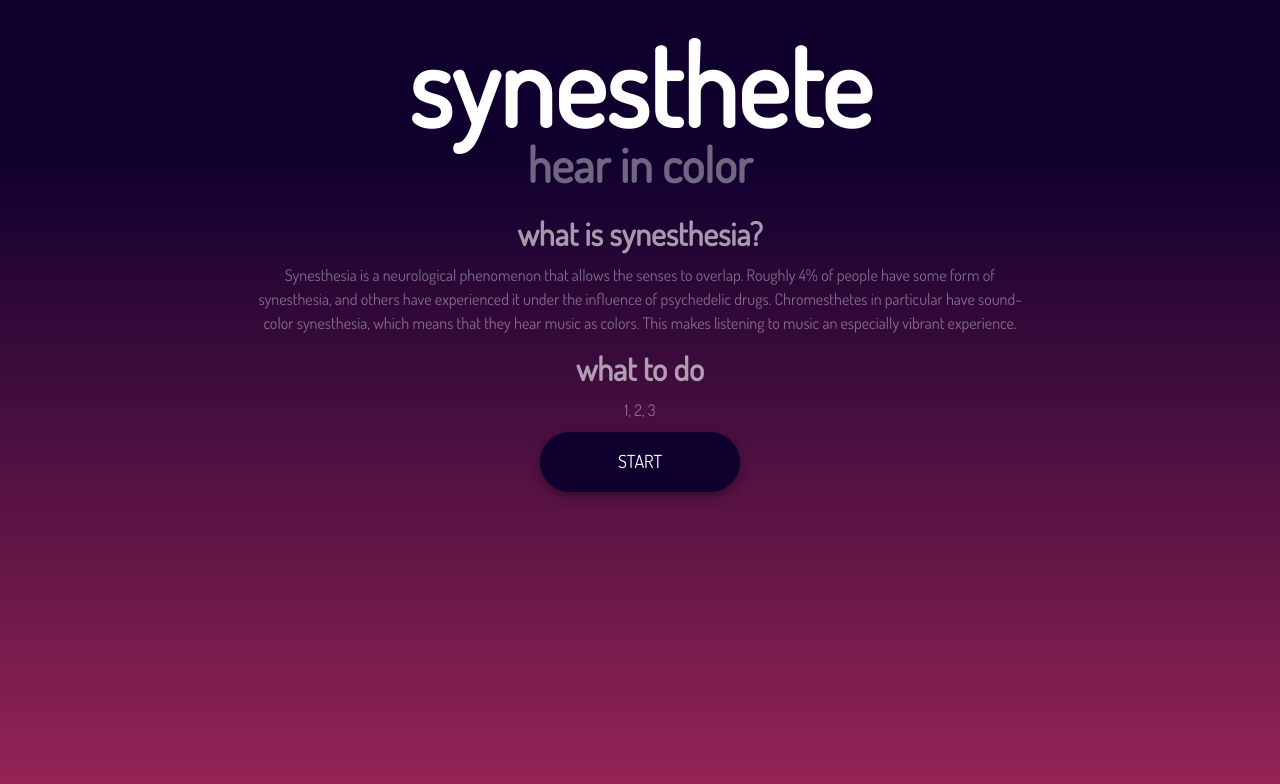
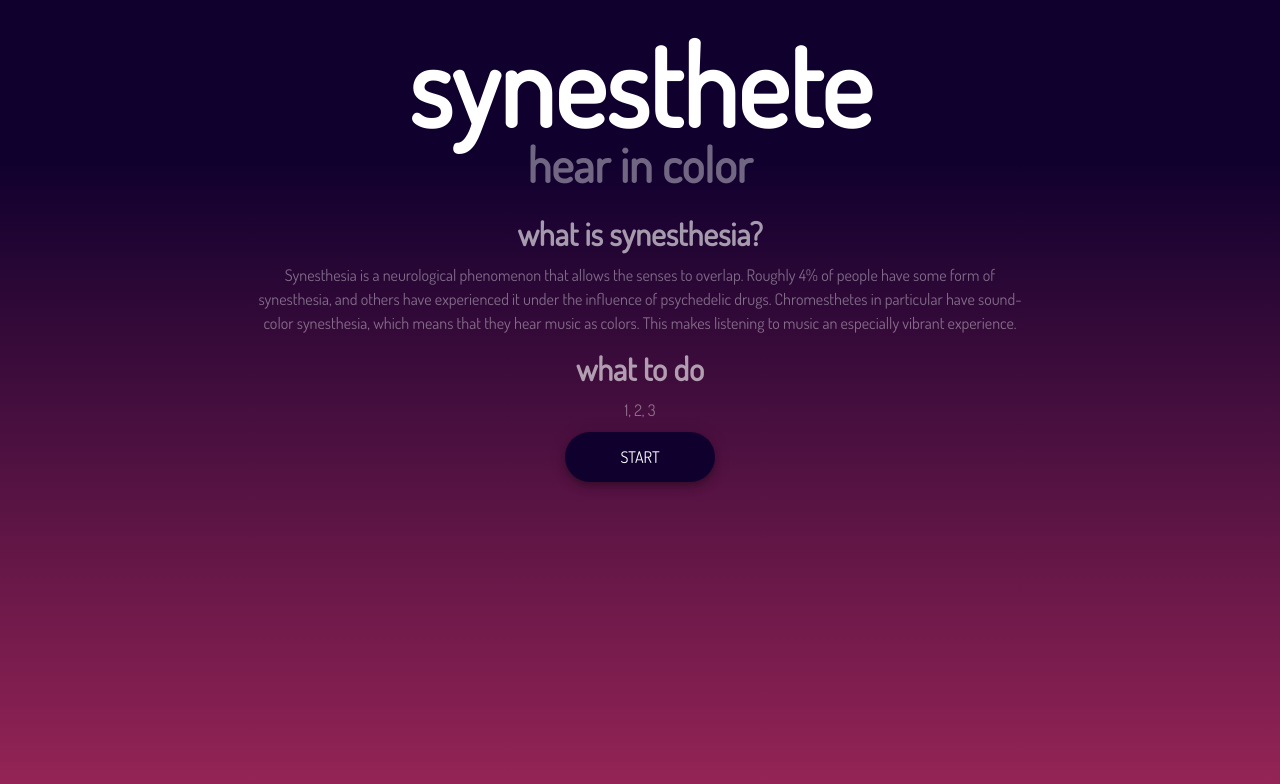
Before and after one commit to LucilleN/synesthete, a React (Create React App) app: page / in a window 1280 px wide. Shown: the top 784 px of the page. Built offline with nearby package versions, Linux system fonts and the light colour scheme; the HTML template or start-up script is replaced by a standard one.

Commit message:
Add href to search page, attempts at styling

```diff
--- a/src/components/StartButton.js
+++ b/src/components/StartButton.js
@@ -2,25 +2,32 @@ import React from 'react'
 import PropTypes from 'prop-types'
 import { withStyles } from '@material-ui/core/styles'
 import Fab from '@material-ui/core/Fab'
+import Typography from '@material-ui/core/Typography'
 
 const styles = theme => ({
   fab: {
     background: theme.palette.dark.purple,
     color: 'white',
-    height: 60,
-    width: 200,
+    height: 50,
+    width: 150,
     borderRadius: 30,
     margin: '0 auto',
-    fontSize: '1.125rem',
-    textAlign: 'center'
+    fontSize: '1.5rem',
+    textAlign: 'center',
+    testTransform: 'none'
+  },
+  text: {
+    testTransform: 'none'
   }
 })
 
 const StartButton = props => {
   const { classes } = props
   return (
-    <Fab variant="extended" color="primary" aria-label="Start" className={classes.fab}> {/*href="/search"*/}
-      Start
+    <Fab variant="extended" color="primary" aria-label="Start" href="/search" className={classes.fab}> {/*href="/search"*/}
+      <Typography className={classes.text}>
+        start
+      </Typography>
     </Fab>
   )
 }
```
